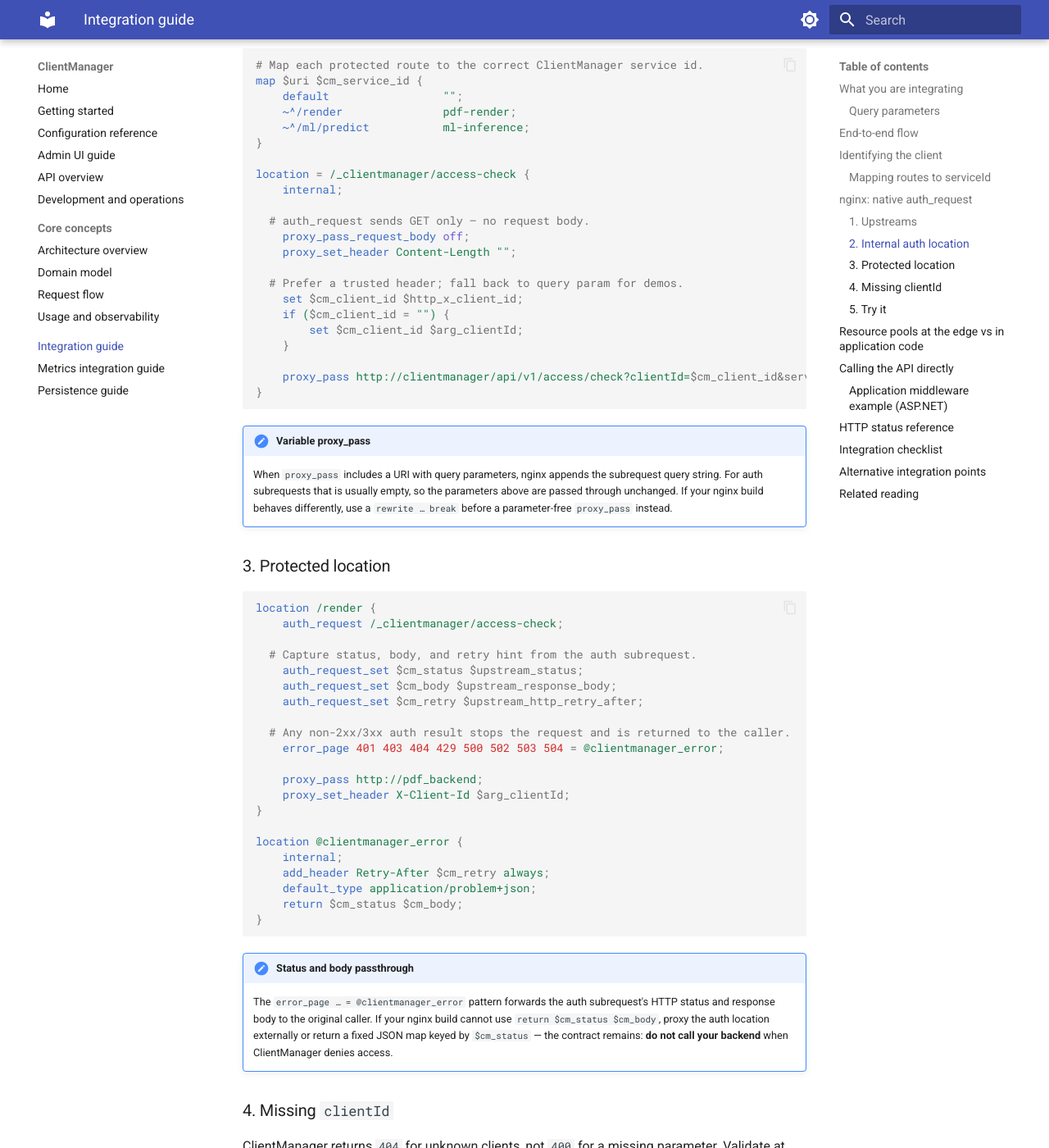
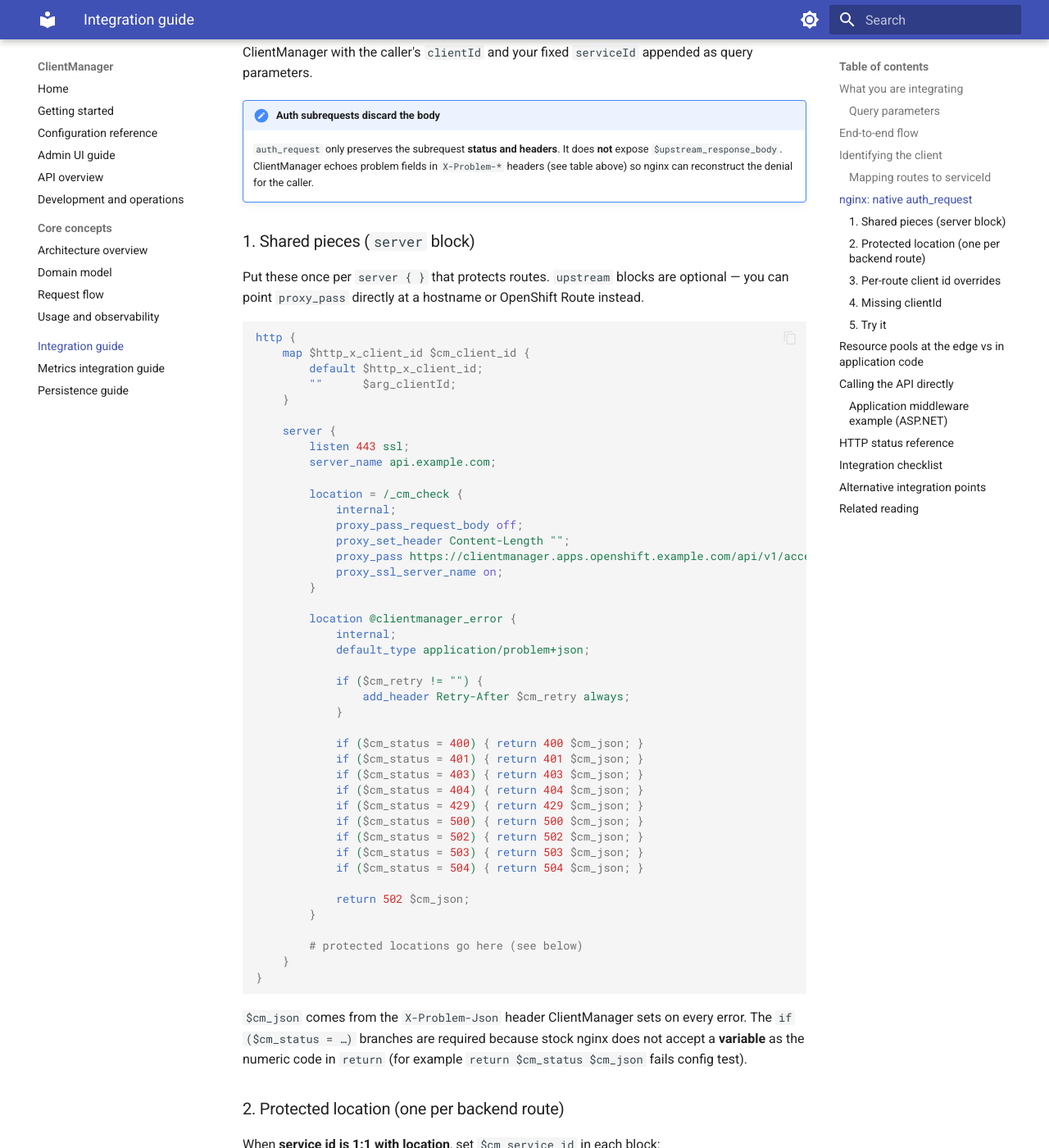
Before and after one commit to ShaharMS/ClientManager, an MkDocs documentation site: the page built from docs/integration-guide.md, in a window 1280 px wide and 1400 px high, scrolled down 3626 px. Shown: the whole window at 82% size. Built offline with MkDocs 1.6.1 and Material for MkDocs 9.7.7, drawn with Linux system fonts in a browser that asks for light colours; some of the changed text lies outside the part shown.

Commit message:
docs: document problem response headers and nginx integration
Update integration guide and API docs for X-Problem-* headers, unknown-client
400 responses, and revised auth_request error_page patterns.

Co-authored-by: Cursor <cursoragent@cursor.com>

````diff
--- a/docs/integration-guide.md
+++ b/docs/integration-guide.md
@@ -8,8 +8,8 @@ ClientManager sits beside your services and answers gatekeeping questions over H
 
 | Question | Endpoint | Success | Typical denials |
 | --- | --- | --- | --- |
-| May this client use this service? | `GET /api/v1/access/check` | `200` | `401`, `403`, `404`, `429`, `503` |
-| May this client take a pool slot? | `GET /api/v1/resources/acquire` | `200` | `403`, `404`, `429`, `503` |
+| May this client use this service? | `GET /api/v1/access/check` | `200` | `400`, `401`, `403`, `404`, `429`, `503` |
+| May this client take a pool slot? | `GET /api/v1/resources/acquire` | `200` | `400`, `403`, `404`, `429`, `503` |
 | Release a slot | `GET /api/v1/resources/release` | `200` | `404`, `503` |
 
 All three endpoints accept parameters as **query strings** (not a JSON body), so reverse proxies, API gateways, and `auth_request` can call them without custom scripting.
@@ -52,7 +52,16 @@ On failure, the API returns `application/problem+json`:
 }
 ```
 
-Rate-limited responses also include a `Retry-After` header when the limit strategy can compute one.
+The same fields are also echoed as **response headers** so reverse proxies can read them from `auth_request` subrequests (nginx discards auth subrequest bodies; headers are still available):
+
+| Header | nginx variable (after `auth_request`) | Value |
+| --- | --- | --- |
+| `X-Problem-Title` | `$upstream_http_x_problem_title` | Problem title |
+| `X-Problem-Detail` | `$upstream_http_x_problem_detail` | Problem detail |
+| `X-Trace-Id` | `$upstream_http_x_trace_id` | Request trace id |
+| `X-Problem-Json` | `$upstream_http_x_problem_json` | Full compact JSON body |
+
+Rate-limited responses also include a `Retry-After` header when the limit strategy can compute one (`$upstream_http_retry_after` in nginx).
 
 !!! tip "Deny by default"
     A client must have an explicit `isAllowed: true` entry for a service in its configuration. Missing configuration is `401 Unauthorized`; disabled clients, disabled services, or disallowed relationships are `403 Forbidden`.
@@ -63,19 +72,19 @@ Rate-limited responses also include a `Retry-After` header when the limit strate
 sequenceDiagram
     participant User as Caller
     participant Nginx as nginx
-    participant CM as ClientManager API
-    participant App as Your backend
+    participant CM as ClientManager
+    participant App as Backend
 
     User->>Nginx: GET /render?clientId=mobile-app
-    Nginx->>CM: GET /api/v1/access/check?clientId=...&serviceId=...
+    Nginx->>CM: GET /api/v1/access/check
     alt access granted
         CM-->>Nginx: 200 OK
         Nginx->>App: proxy original request
-        App-->>Nginx: 200 + payload
-        Nginx-->>User: 200 + payload
+        App-->>Nginx: 200 response
+        Nginx-->>User: 200 response
     else access denied
-        CM-->>Nginx: 4xx/5xx + problem+json
-        Nginx-->>User: same status + body
+        CM-->>Nginx: error status + problem headers
+        Nginx-->>User: same status + reconstructed problem+json
     end
 ```
 
@@ -111,80 +120,109 @@ Because runtime endpoints are **GET with query parameters**, nginx's built-in `a
 
 `auth_request` issues a **GET** subrequest to an internal location. That location proxies to ClientManager with the caller's `clientId` and your fixed `serviceId` appended as query parameters.
 
-### 1. Upstreams
+!!! important "Auth subrequests discard the body"
+    `auth_request` only preserves the subrequest **status and headers**. It does **not** expose `$upstream_response_body`. ClientManager echoes problem fields in `X-Problem-*` headers (see table above) so nginx can reconstruct the denial for the caller.
+
+### 1. Shared pieces (`server` block)
+
+Put these once per `server { }` that protects routes. `upstream` blocks are optional — you can point `proxy_pass` directly at a hostname or OpenShift Route instead.
 
 ```nginx
-upstream clientmanager {
-    server clientmanager-api:5062;
-}
+http {
+    map $http_x_client_id $cm_client_id {
+        default $http_x_client_id;
+        ""      $arg_clientId;
+    }
 
-upstream pdf_backend {
-    server pdf-renderer:8080;
+    server {
+        listen 443 ssl;
+        server_name api.example.com;
+
+        location = /_cm_check {
+            internal;
+            proxy_pass_request_body off;
+            proxy_set_header Content-Length "";
+            proxy_pass https://clientmanager.apps.openshift.example.com/api/v1/access/check?clientId=$cm_client_id&serviceId=$cm_service_id;
+            proxy_ssl_server_name on;
+        }
+
+        location @clientmanager_error {
+            internal;
+            default_type application/problem+json;
+
+            if ($cm_retry != "") {
+                add_header Retry-After $cm_retry always;
+            }
+
+            if ($cm_status = 400) { return 400 $cm_json; }
+            if ($cm_status = 401) { return 401 $cm_json; }
+            if ($cm_status = 403) { return 403 $cm_json; }
+            if ($cm_status = 404) { return 404 $cm_json; }
+            if ($cm_status = 429) { return 429 $cm_json; }
+            if ($cm_status = 500) { return 500 $cm_json; }
+            if ($cm_status = 502) { return 502 $cm_json; }
+            if ($cm_status = 503) { return 503 $cm_json; }
+            if ($cm_status = 504) { return 504 $cm_json; }
+
+            return 502 $cm_json;
+        }
+
+        # protected locations go here (see below)
+    }
 }
 ```
 
-### 2. Internal auth location
+`$cm_json` comes from the `X-Problem-Json` header ClientManager sets on every error. The `if ($cm_status = …)` branches are required because stock nginx does not accept a **variable** as the numeric code in `return` (for example `return $cm_status $cm_json` fails config test).
+
+### 2. Protected location (one per backend route)
+
+When **service id is 1:1 with location**, set `$cm_service_id` in each block:
 
 ```nginx
-# Map each protected route to the correct ClientManager service id.
-map $uri $cm_service_id {
-    default                 "";
-    ~^/render               pdf-render;
-    ~^/ml/predict           ml-inference;
+location /render {
+    set $cm_service_id pdf-render;
+
+    auth_request /_cm_check;
+    auth_request_set $cm_status $upstream_status;
+    auth_request_set $cm_json   $upstream_http_x_problem_json;
+    auth_request_set $cm_retry  $upstream_http_retry_after;
+    error_page 400 401 403 404 429 500 502 503 504 = @clientmanager_error;
+
+    proxy_pass http://pdf-renderer:8080;
 }
+```
 
-location = /_clientmanager/access-check {
-    internal;
+Optional: capture individual fields for logging or custom responses:
 
-  # auth_request sends GET only — no request body.
-    proxy_pass_request_body off;
-    proxy_set_header Content-Length "";
+```nginx
+auth_request_set $cm_title    $upstream_http_x_problem_title;
+auth_request_set $cm_detail   $upstream_http_x_problem_detail;
+auth_request_set $cm_trace_id $upstream_http_x_trace_id;
+```
 
-  # Prefer a trusted header; fall back to query param for demos.
-    set $cm_client_id $http_x_client_id;
-    if ($cm_client_id = "") {
-        set $cm_client_id $arg_clientId;
-    }
+### 3. Per-route client id overrides
 
-    proxy_pass http://clientmanager/api/v1/access/check?clientId=$cm_client_id&serviceId=$cm_service_id;
+When a location uses a different caller convention, override `$cm_client_id` before `auth_request`:
+
+```nginx
+location /partner/api {
+    set $cm_service_id partner-api;
+    set $cm_client_id $http_x_tenant_id;
+
+    auth_request /_cm_check;
+    # ...
 }
 ```
 
 !!! note "Variable proxy_pass"
     When `proxy_pass` includes a URI with query parameters, nginx appends the subrequest query string. For auth subrequests that is usually empty, so the parameters above are passed through unchanged. If your nginx build behaves differently, use a `rewrite … break` before a parameter-free `proxy_pass` instead.
 
-### 3. Protected location
-
-```nginx
-location /render {
-    auth_request /_clientmanager/access-check;
-
-  # Capture status, body, and retry hint from the auth subrequest.
-    auth_request_set $cm_status $upstream_status;
-    auth_request_set $cm_body $upstream_response_body;
-    auth_request_set $cm_retry $upstream_http_retry_after;
-
-  # Any non-2xx/3xx auth result stops the request and is returned to the caller.
-    error_page 401 403 404 429 500 502 503 504 = @clientmanager_error;
-
-    proxy_pass http://pdf_backend;
-    proxy_set_header X-Client-Id $arg_clientId;
-}
-
-location @clientmanager_error {
-    internal;
-    add_header Retry-After $cm_retry always;
-    default_type application/problem+json;
-    return $cm_status $cm_body;
-}
-```
-
 !!! note "Status and body passthrough"
-    The `error_page … = @clientmanager_error` pattern forwards the auth subrequest's HTTP status and response body to the original caller. If your nginx build cannot use `return $cm_status $cm_body`, proxy the auth location externally or return a fixed JSON map keyed by `$cm_status` — the contract remains: **do not call your backend** when ClientManager denies access.
+    The `error_page … = @clientmanager_error` pattern forwards the auth subrequest's HTTP status and reconstructs the `problem+json` body from `X-Problem-Json`. **Do not call your backend** when ClientManager denies access.
 
 ### 4. Missing `clientId`
 
-ClientManager returns `404` for unknown clients, not `400` for a missing parameter. Validate at the edge when you want a explicit bad-request response:
+ClientManager returns `400` for unknown clients. Validate at the edge when you want an explicit bad-request response for a missing parameter:
 
 ```nginx
 location /render {
@@ -207,7 +245,7 @@ With ClientManager and your backend running:
 # Allowed client (configured in Admin UI / seed data)
 curl -i "https://api.example.com/render?clientId=mobile-app"
 
-# Unknown client → 404 from ClientManager, proxied to caller
+# Unknown client → 400 from ClientManager, proxied to caller
 curl -i "https://api.example.com/render?clientId=unknown-tenant"
 
 # Rate limited → 429 + Retry-After
@@ -221,7 +259,7 @@ curl -i "https://api.example.com/render?clientId=mobile-app"
 | **Access check** | nginx `auth_request` | Stateless HTTP APIs — allow or deny before proxying |
 | **Acquire + release** | Application / worker | Stateful work — hold a slot for the duration of a job |
 
-`auth_request` only inspects the **HTTP status** of the subrequest. It does not forward response bodies, so using `GET /resources/acquire` inside `auth_request` would consume a slot without giving your backend the `allocationId`. **Acquire and release belong in application code** (or a trusted worker), not in `auth_request`.
+`auth_request` only inspects the subrequest **status and headers** — not the response body. Using `GET /resources/acquire` inside `auth_request` would consume a slot without giving your backend the `allocationId`. **Acquire and release belong in application code** (or a trusted worker), not in `auth_request`.
 
 Typical worker flow:
 
@@ -293,7 +331,7 @@ Always log ClientManager's `traceId` from error bodies when opening incidents
 2. **Create a client configuration** per tenant/integration with explicit `isAllowed` entries and optional rate limits.
 3. **Choose a stable `clientId` source** (header or token mapping in production; query param for demos).
 4. **Call `GET /api/v1/access/check`** before backend work (via nginx `auth_request`, app middleware, or API gateway).
-5. **Forward non-`200` responses** verbatim — status, `problem+json` body, and `Retry-After` when present.
+5. **Forward non-`200` responses** — status, `problem+json` body (from `X-Problem-Json` at the edge), and `Retry-After` when present.
 6. **Use resource pools** when you need concurrency caps in addition to request-rate limits; acquire/release from trusted application code.
 7. **Monitor** via Prometheus (`/prometheus/otel`) or the statistics API — see the [Metrics integration guide](metrics-integration-guide.md). Do not poll access-check endpoints for monitoring; they consume quota.
 
````
Also changed, not shown: other parts of docs/integration-guide.md (+4 -4 lines), README.md (+2 -0 lines), docs/api-overview.md (+1 -1 lines), docs/core/request-flow.md (+7 -5 lines), docs/development-and-operations.md (+1 -1 lines), docs/getting-started.md (+2 -0 lines), docs/index.md (+3 -1 lines).
